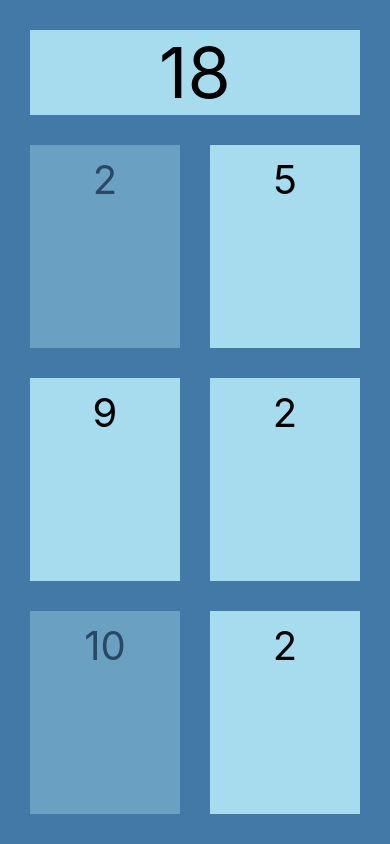
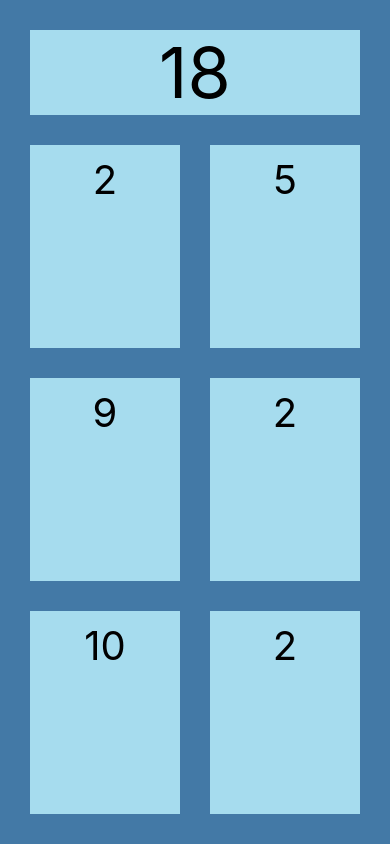
Before and after one commit to shababhsiddique/rnTargetSum, a React Native app: screen / in a window 390 px wide. Built offline with nearby package versions, Linux system fonts and the light colour scheme.

Commit message:
added common behaviour to number buttons

```diff
--- a/src/components/Game.js
+++ b/src/components/Game.js
@@ -20,13 +20,24 @@ class Game extends React.Component{
   .reduce((a, b) => a + b, 0);
 
   state = {
-    selectedNumbers: [0,4],
+    selectedNumbers: [],
   }
 
   isNumberSelected = (numberIndex) => {
-    var selectStatus = this.state.selectedNumbers.indexOf(numberIndex);
-    return (selectStatus >= 0);
+    return  this.state.selectedNumbers.indexOf(numberIndex) >= 0;
   }
+
+  selectNumber = (numberIndex) => {
+    //console.log('you just selected '+numberIndex);
+    //console.log(this.state);
+
+    this.setState((prevState) => {
+      return {
+        selectedNumbers: [...prevState.selectedNumbers, numberIndex]
+      };
+    });
+  }
+
 
   render(){
     return (
@@ -34,9 +45,12 @@ class Game extends React.Component{
         <Text style={styles.target}>{this.targetNum}</Text>
         <View style={styles.randomContainer}>
           {this.randomNumbers.map((randomNumberEntry,index) =>
-            <Randomnumber key={index}
+            <Randomnumber
+              key={index}
+              id={index}
               number={randomNumberEntry}
-              isSelected = {this.isNumberSelected(index)}
+              isDisabled = {this.isNumberSelected(index)}
+              _onPressHandler = {this.selectNumber}
             />
           )}
         </View>
--- a/src/components/Randomnumber.js
+++ b/src/components/Randomnumber.js
@@ -6,19 +6,23 @@ import { Text, TouchableOpacity, StyleSheet} from 'react-native';
 class Randomnumber extends React.Component{
 
   static propTypes = {
+    id: PropTypes.number.isRequired,
     number : PropTypes.number.isRequired,
-    isSelected: PropTypes.bool.isRequired,
+    isDisabled: PropTypes.bool.isRequired,
+    _onPressHandler: PropTypes.func.isRequired,
     //this.props.number
   };
 
   handlePress = () => {
+    this.props._onPressHandler(this.props.id);
     //console.log(this.props.number);
   };
 
   render(){
+    console.log('this btn should be disabled '+this.props.isDisabled);
     return (
-      <TouchableOpacity style={[styles.randomnumberbtn, this.props.isSelected && styles.selectedNumber]} onPress={this.handlePress}>
-        <Text style={styles.randomnumber} >{this.props.number}</Text>
+      <TouchableOpacity style={styles.randomnumberbtn} onPress={this.handlePress}>
+        <Text style={[styles.randomnumber, this.props.isDisabled ? styles.disabled : styles.enabled]} >{this.props.number}</Text>
       </TouchableOpacity>
     );
   }
@@ -42,8 +46,11 @@ const styles = StyleSheet.create({
     flexGrow: 1,
     textAlign: 'center'
   },
-  selectedNumber: {
+  disabled: {
     opacity: 0.4,
+  },
+  enabled: {
+    opacity: 1,
   }
 
 });
```
